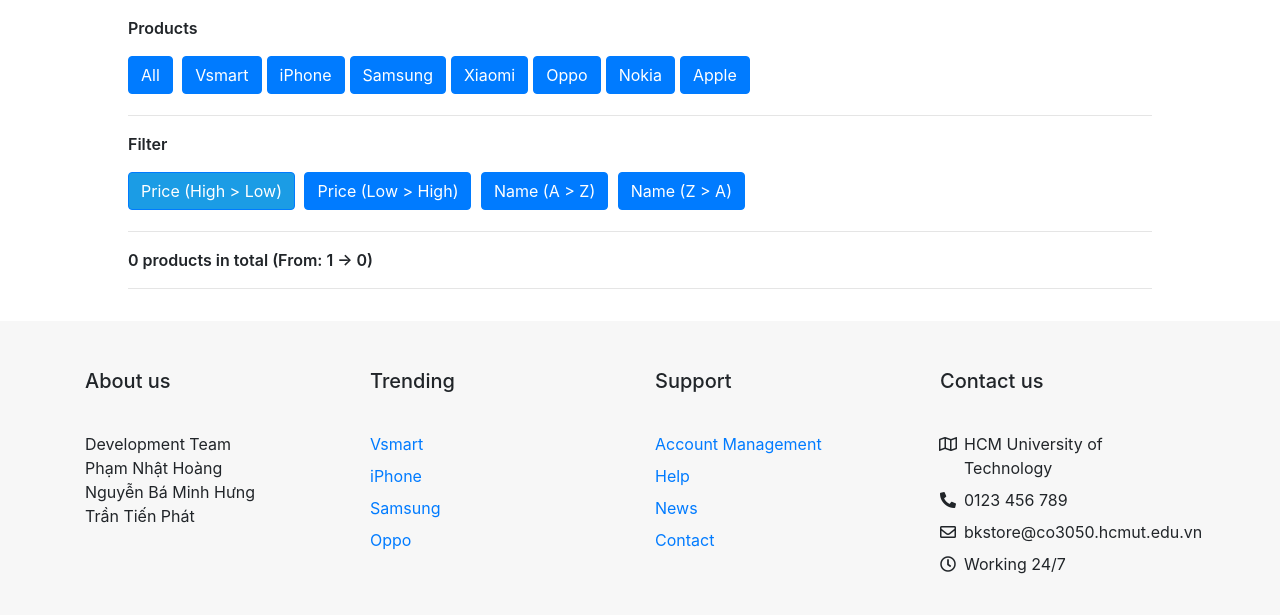
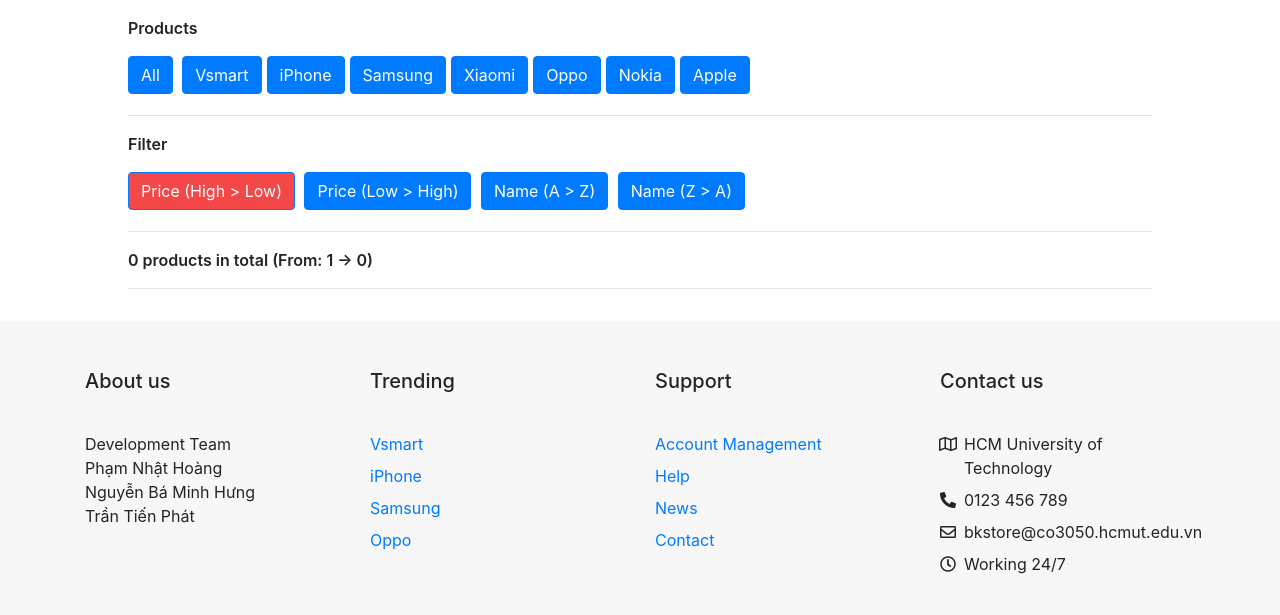
Before and after one commit to CSEK19/hcmut-bkstore, a PHP site: page /bkstore/components/productList in a window 1280 px wide. Shown: the part 105-720 px from the top of the page. Run offline with PHP 8.4, Linux system fonts and the light colour scheme; data comes from the database, SQL or seed files in the repository; some libraries are stand-ins or nearby versions.

Commit message:
commit on 'master'

```diff
--- a/mvc/views/components/productList.php
+++ b/mvc/views/components/productList.php
@@ -13,7 +13,7 @@
         style="margin-bottom: 5px; margin-right: 5px;
         <?php
             if($data["category_id"] == 0)
-                echo "background-color:#1B9CE5";
+                echo "background-color:rgba(243, 45, 45, 0.875)";
         ?>
         "
         type="button"
@@ -23,7 +23,7 @@
     <?php
         $countCategory = count($data["allCategory"]);
             for($i=0;$i<$countCategory;$i++){
-                echo   '<button style="margin-bottom: 5px; margin-right: 5px;';if($data["category_id"] == $data["allCategory"][$i]["id"]) echo "background-color:#1B9CE5 "; echo '" type="button" class="btn btn-primary">
+                echo   '<button style="margin-bottom: 5px; margin-right: 5px;';if($data["category_id"] == $data["allCategory"][$i]["id"]) echo "background-color:rgba(243, 45, 45, 0.875) "; echo '" type="button" class="btn btn-primary">
                     <a style="color:white;text-decoration:none" href="http://localhost/bkstore/Home/productList/'.$data["allCategory"][$i]["id"].'">'.$data["allCategory"][$i]["name"].'</a></button>';
             }
 
@@ -34,28 +34,28 @@
         <button style="margin-bottom: 5px; margin-right: 5px;
             <?php
                 if($data["fillter"] == 1)
-                    echo "background-color:#1B9CE5";
+                    echo "background-color:rgba(243, 45, 45, 0.875)";
             ?>
         " type="button" class="btn btn-primary">
             <a style="color:white;text-decoration:none  " href="http://localhost/bkstore/Home/productList/<?=$data["category_id"]?>/1/1">Price (High &gt; Low)</a></button>
         <button style="margin-bottom: 5px; margin-right: 5px;
             <?php
                 if($data["fillter"] == 2)
-                    echo "background-color:#1B9CE5";
+                    echo "background-color:rgba(243, 45, 45, 0.875)";
             ?>
         " type="button" class="btn btn-primary">
             <a style="color:white;text-decoration:none" href="http://localhost/bkstore/Home/productList/<?=$data["category_id"]?>/1/2">Price (Low &gt; High)</a></button>
         <button style="margin-bottom: 5px; margin-right: 5px;
             <?php
                 if($data["fillter"] == 3)
-                    echo "background-color:#1B9CE5";
+                    echo "background-color:rgba(243, 45, 45, 0.875)";
             ?>
         " type="button" class="btn btn-primary">
             <a style="color:white;text-decoration:none" href="http://localhost/bkstore/Home/productList/<?=$data["category_id"]?>/1/3">Name (A &gt; Z)</a></button>
         <button style="margin-bottom: 5px; margin-right: 5px;
             <?php
                 if($data["fillter"] == 4)
-                    echo "background-color:#1B9CE5";
+                    echo "background-color:rgba(243, 45, 45, 0.875)";
             ?>
         " type="button" class="btn btn-primary">
             <a style="color:white;text-decoration:none" href="http://localhost/bkstore/Home/productList/<?=$data["category_id"]?>/1/4">Name (Z &gt; A)</a></button>
--- a/public/css/style.css
+++ b/public/css/style.css
@@ -21,7 +21,7 @@ img {
 }
 
 #navColor{
-    background-color: rgb(0, 76, 255);
+    background-color: rgba(243, 45, 45, 0.875);
     margin: 0 auto;
 }
 
```
